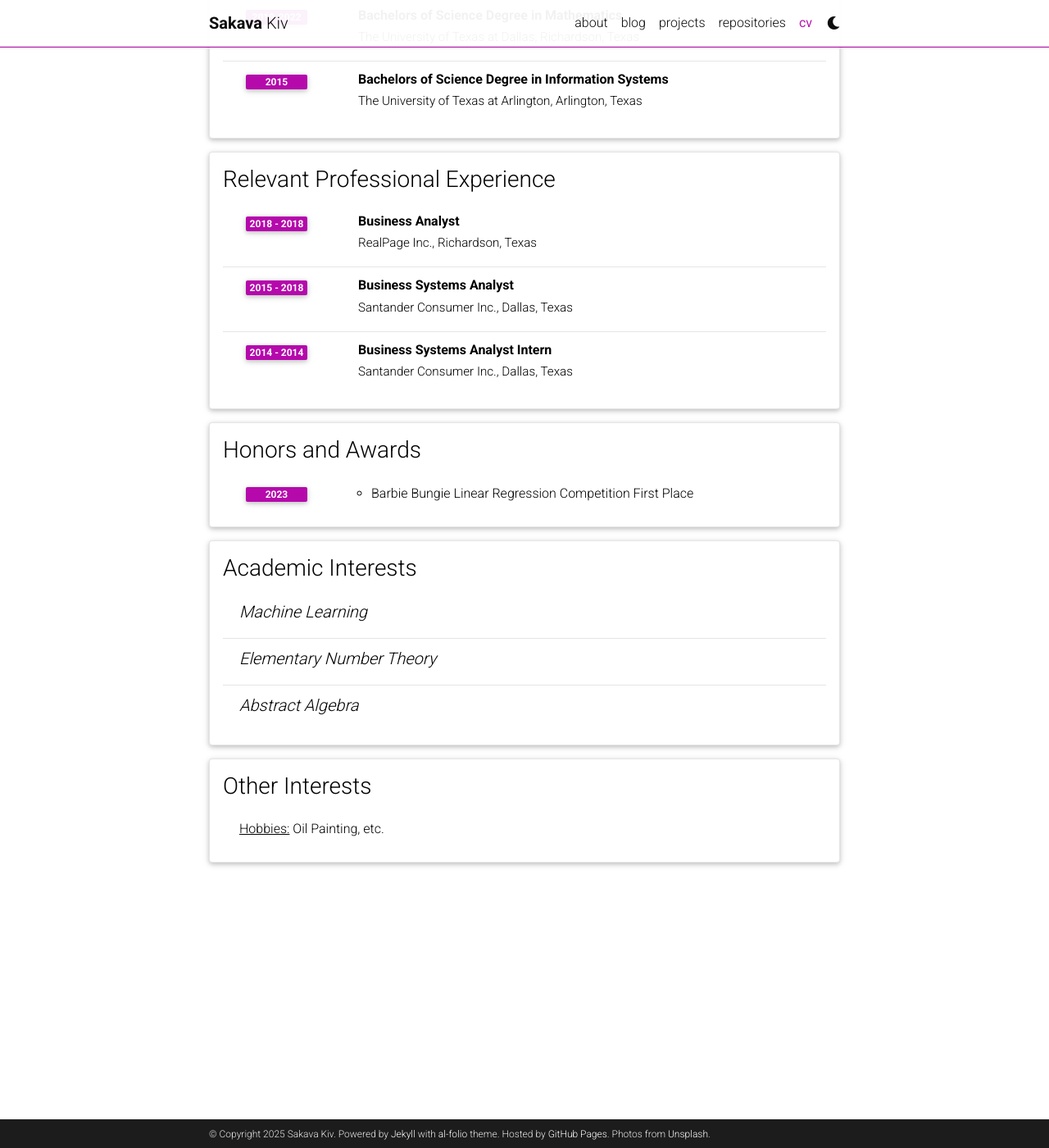
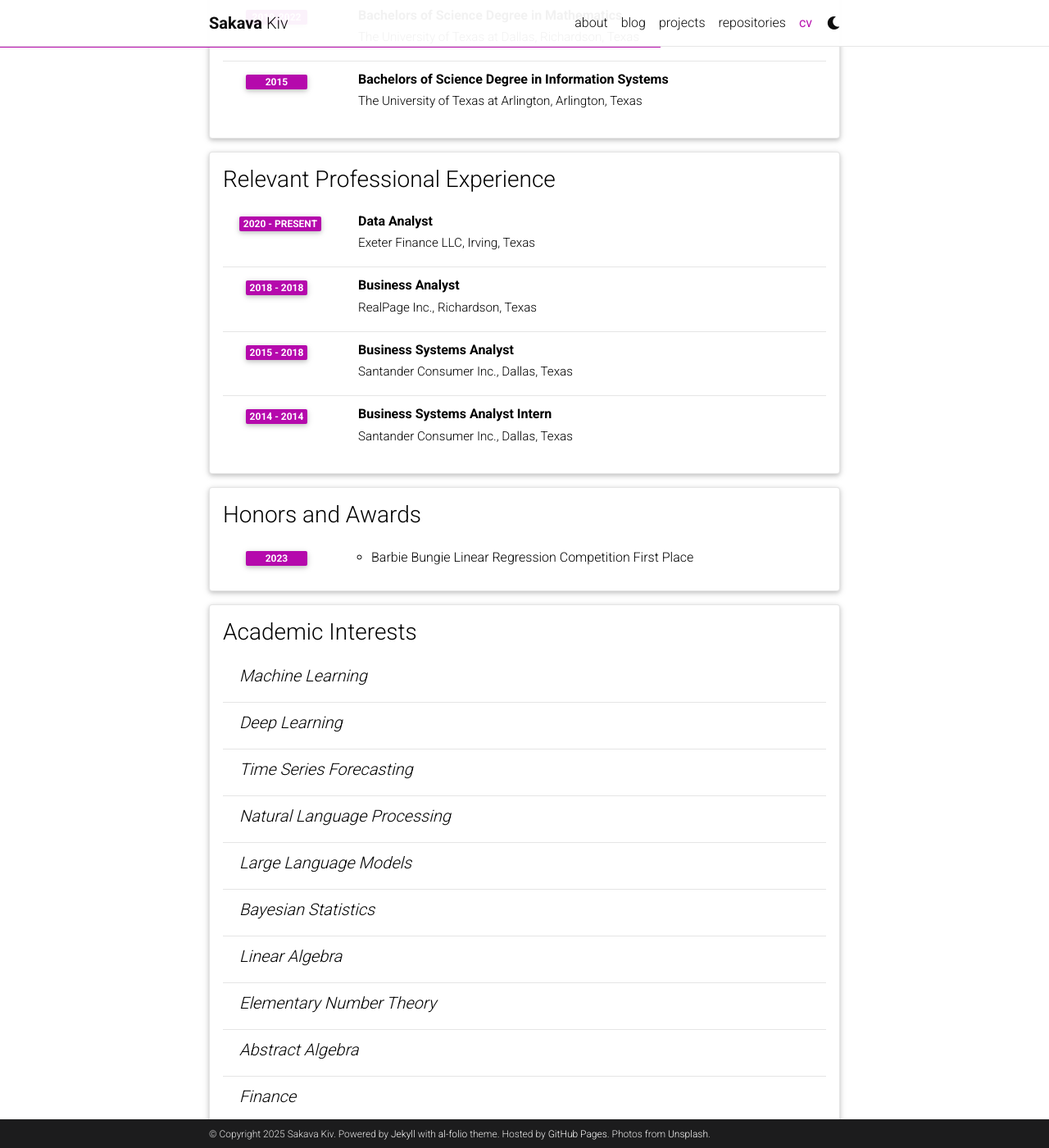
Before and after one commit to SakavaKiv/SakavaKiv.github.io, a Jekyll site: the page built from _pages/cv.md, in a window 1280 px wide and 1400 px high, scrolled down 505 px. Shown: the whole window at 82% size. Built offline with Jekyll 4.4.1, drawn with Linux system fonts in a browser that asks for light colours; comment, search, counter and statistics services are not loaded; a style sheet for code colours, icons or effects is not loaded.

Commit message:
Update cv.yml
Updated Professional experience and Academic interest

```diff
--- a/_data/cv.yml
+++ b/_data/cv.yml
@@ -25,6 +25,10 @@
 - title: Relevant Professional Experience
   type: time_table
   contents:
+    - title: Data Analyst
+      institution: Exeter Finance LLC, Irving, Texas
+      year: 2020 - Present
+
     - title: Business Analyst
       institution: RealPage Inc., Richardson, Texas
       year: 2018 - 2018
@@ -50,8 +54,18 @@
   type: nested_list
   contents:
     - title: Machine Learning
+    - title: Deep Learning
+    - title: Time Series Forecasting
+    - title: Natural Language Processing
+    - title: Large Language Models
+    - title: Bayesian Statistics
+    - title: Linear Algebra
     - title: Elementary Number Theory
     - title: Abstract Algebra
+    - title: Finance
+    - title: Others
+
+
 
 
 
```
